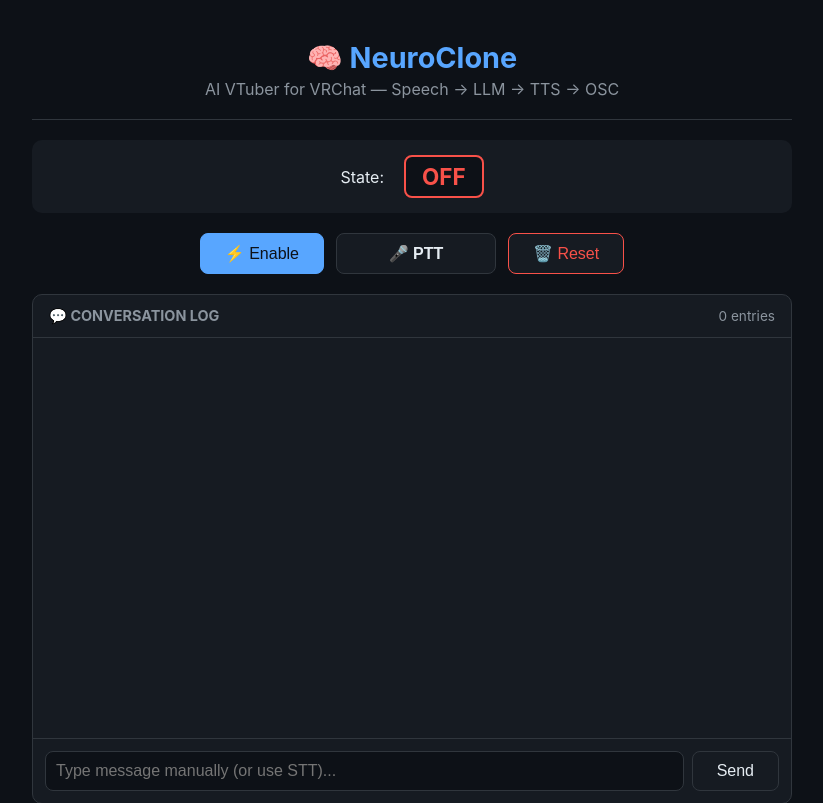
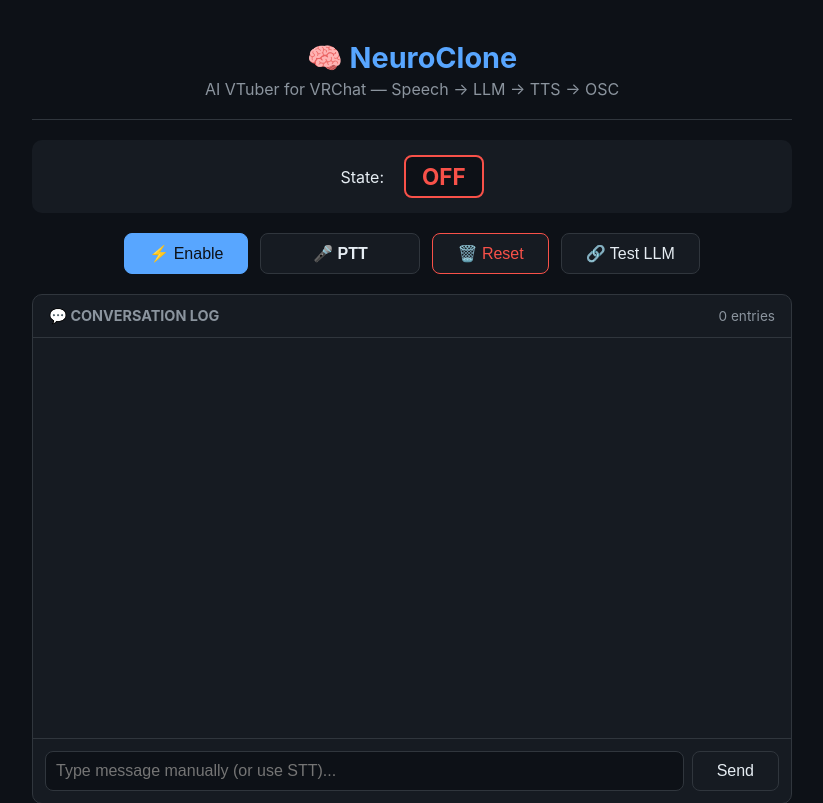
Before and after one commit to SulaimanLmn/vrc-ai-companion, a Flask app: page / in a window 1280 px wide. Shown: the top 803 px of the page, without its empty margins (228-1051 px from the left). Run offline with Flask 3, Linux system fonts and the light colour scheme; data that the repository does not hold is empty; parts of the project's set-up code (start-up, migrations or seed data) failed here and were passed over; some libraries are stand-ins or nearby versions.

Commit message:
fixes: better LLM error handling, test LLM button, configurable STT thresholds, TTS device option
- Add test_llm() method + /api/test_llm endpoint + button in web UI
- Better error handling when LLM returns empty response
- Configurable STT silence threshold and cutoff duration via .env
- TTS_OUTPUT_DEVICE config for targeting VB-CABLE specifically
- Add troubleshooting section to README
- Fix pythonosc import name in requirements.txt

```diff
--- a/main.py
+++ b/main.py
@@ -26,6 +26,8 @@ from config import (
     SYSTEM_PROMPT,
     WEB_HOST,
     WEB_PORT,
+    STT_SILENCE_THRESHOLD,
+    STT_SILENCE_CUTOFF_SEC,
 )
 from stt import AzureSTT
 from llm_client import LLMClient
@@ -48,6 +50,8 @@ class NeuroClone:
             subscription_key=AZURE_SPEECH_KEY,
             region=AZURE_SPEECH_REGION,
             device_index=AUDIO_DEVICE_INDEX,
+            silence_threshold=STT_SILENCE_THRESHOLD,
+            silence_cutoff_sec=STT_SILENCE_CUTOFF_SEC,
         )
         self.stt.on_status = self._on_stt_status
 
@@ -119,6 +123,17 @@ class NeuroClone:
             return
         self._process_input(text)
 
+    def test_llm(self) -> dict:
+        """Test LLM connection and return result."""
+        try:
+            reply = self.llm.chat("Say 'connection test OK' in 3 words", max_tokens=15)
+            if reply:
+                return {"success": True, "reply": reply}
+            else:
+                return {"success": False, "error": "Empty response from LLM"}
+        except Exception as e:
+            return {"success": False, "error": str(e)}
+
     # -- Core pipeline --
 
     def _on_text_received(self, text: str):
@@ -161,6 +176,8 @@ class NeuroClone:
 
             # TTS
             self.tts.enqueue(reply)
+        else:
+            self._log("system", "No LLM response received")
 
         self._broadcast_status()
 
--- a/web_ui/app.py
+++ b/web_ui/app.py
@@ -50,4 +50,9 @@ def create_app(neuro):
         neuro.reset_conversation()
         return jsonify({"ok": True})
 
+    @app.route("/api/test_llm", methods=["POST"])
+    def api_test_llm():
+        result = neuro.test_llm()
+        return jsonify(result)
+
     return app
--- a/web_ui/templates/index.html
+++ b/web_ui/templates/index.html
@@ -252,6 +252,7 @@
       <button class="primary" id="btnToggle" onclick="toggleEnabled()">⚡ Enable</button>
       <button class="ptt" id="btnPTT" onclick="togglePTT()" disabled>🎤 PTT</button>
       <button class="danger" id="btnReset" onclick="resetChat()">🗑️ Reset</button>
+      <button id="btnTestLLM" onclick="testLLM()">🔗 Test LLM</button>
     </div>
 
     <div class="chat-section">
@@ -376,6 +377,31 @@
       });
     }
 
+    function testLLM() {
+      const btn = document.getElementById('btnTestLLM');
+      btn.textContent = '⏳ Testing...';
+      btn.disabled = true;
+      fetch('/api/test_llm', { method: 'POST' })
+        .then(r => r.json())
+        .then(data => {
+          btn.textContent = '🔗 Test LLM';
+          btn.disabled = false;
+          if (data.success) {
+            btn.style.borderColor = 'var(--green)';
+            btn.style.color = 'var(--green)';
+            alert('LLM works! Response: ' + data.reply);
+          } else {
+            btn.style.borderColor = 'var(--red)';
+            btn.style.color = 'var(--red)';
+            alert('LLM error: ' + data.error);
+          }
+          setTimeout(() => {
+            btn.style.borderColor = '';
+            btn.style.color = '';
+          }, 3000);
+        });
+    }
+
     // Keyboard shortcuts
     let spaceDown = false;
     document.addEventListener('keydown', e => {
```
Also changed, not shown: config.py (+7 -0 lines), stt.py (+7 -5 lines), README.md, 1 other file.
